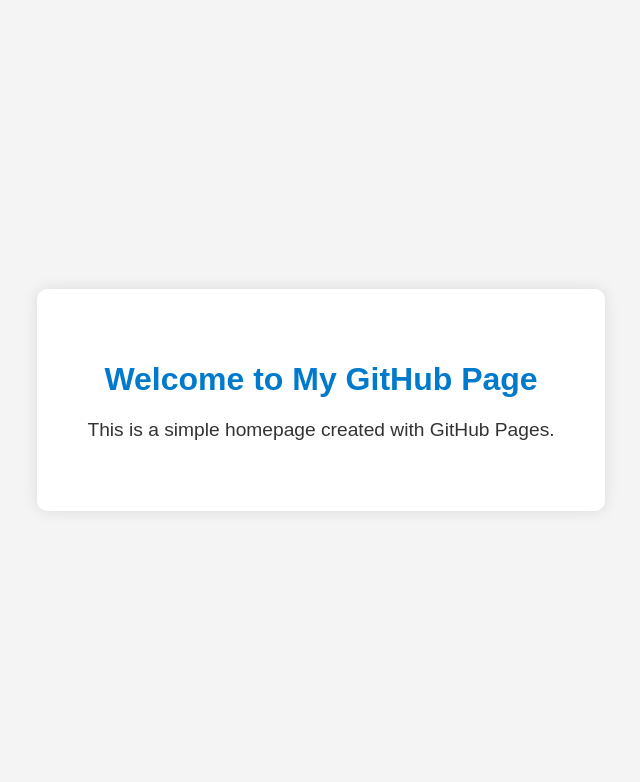
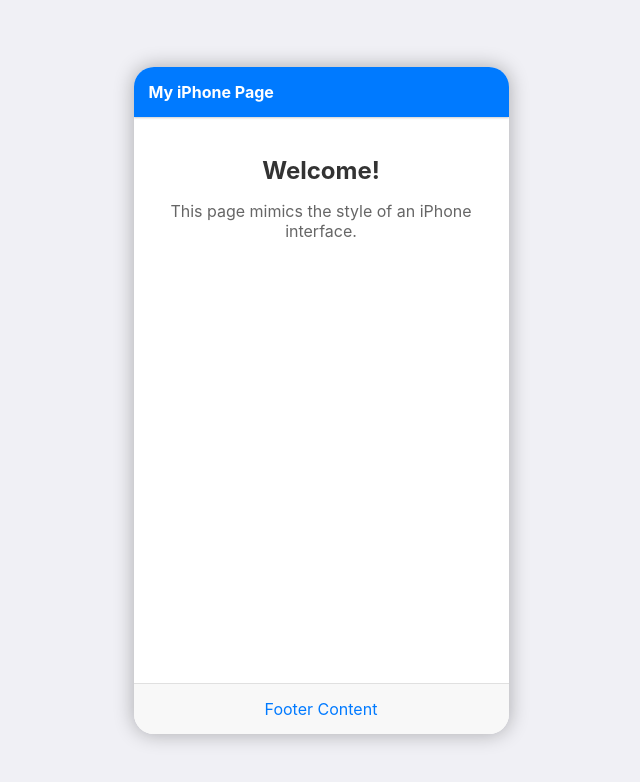
Before and after one commit to Zorritoxxxtheboss/Zorritoxxxtheboss.github.io, a plain HTML site: page index.html in a window 1280 px wide. Shown: the whole page, without its empty margins (319-959 px from the left). Drawn offline with Linux system fonts and the light colour scheme.

Commit message:
Update index.html

```diff
--- a/index.html
+++ b/index.html
@@ -3,38 +3,79 @@
 <head>
     <meta charset="UTF-8">
     <meta name="viewport" content="width=device-width, initial-scale=1.0">
-    <title>Welcome to My GitHub Page</title>
+    <title>iPhone Style Page</title>
     <style>
         body {
-            font-family: Arial, sans-serif;
-            background-color: #f4f4f4;
+            font-family: -apple-system, BlinkMacSystemFont, "Segoe UI", Roboto, "Helvetica Neue", Arial, sans-serif;
+            background-color: #f0f0f5;
             margin: 0;
             padding: 0;
             display: flex;
             justify-content: center;
             align-items: center;
             height: 100vh;
-            color: #333;
         }
         .container {
+            width: 375px; /* iPhone screen width */
+            height: 667px; /* iPhone screen height */
+            background: white;
+            border-radius: 20px;
+            box-shadow: 0 0 20px rgba(0, 0, 0, 0.3);
+            overflow: hidden;
+            position: relative;
+        }
+        .header {
+            height: 50px;
+            background: #007aff;
+            color: white;
+            display: flex;
+            align-items: center;
+            padding: 0 15px;
+            box-shadow: 0 1px 2px rgba(0, 0, 0, 0.2);
+        }
+        .header h1 {
+            font-size: 16px;
+            margin: 0;
+        }
+        .content {
+            padding: 20px;
             text-align: center;
-            background: white;
-            padding: 50px;
-            border-radius: 10px;
-            box-shadow: 0px 0px 15px rgba(0, 0, 0, 0.1);
         }
-        h1 {
-            color: #007acc;
+        .content h2 {
+            color: #333;
+            font-size: 24px;
+            margin-bottom: 10px;
         }
-        p {
-            font-size: 1.2em;
+        .content p {
+            color: #666;
+            font-size: 16px;
+        }
+        .footer {
+            position: absolute;
+            bottom: 0;
+            width: 100%;
+            height: 50px;
+            background: #f8f8f8;
+            border-top: 1px solid #e0e0e0;
+            display: flex;
+            justify-content: center;
+            align-items: center;
+            color: #007aff;
         }
     </style>
 </head>
 <body>
     <div class="container">
-        <h1>Welcome to My GitHub Page</h1>
-        <p>This is a simple homepage created with GitHub Pages.</p>
+        <div class="header">
+            <h1>My iPhone Page</h1>
+        </div>
+        <div class="content">
+            <h2>Welcome!</h2>
+            <p>This page mimics the style of an iPhone interface.</p>
+        </div>
+        <div class="footer">
+            Footer Content
+        </div>
     </div>
 </body>
 </html>
```
